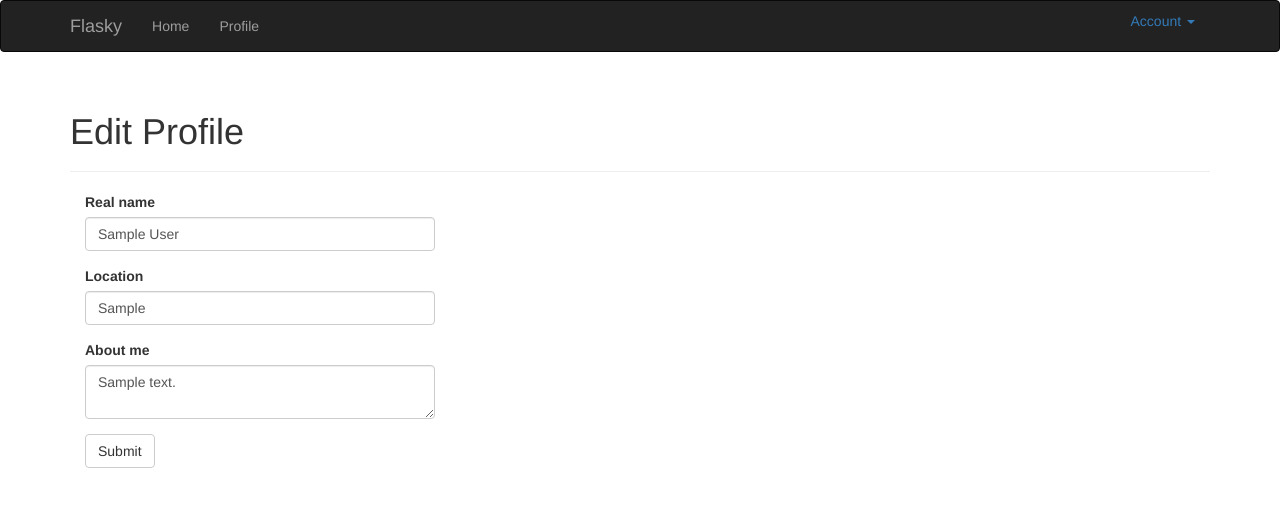
After one commit to scl1994/MyBlog, a Flask app: page /edit-profile in a window 1280 px wide. The commit adds this page. Shown: the top 507 px of the page. Run offline with Flask 2, Linux system fonts and the light colour scheme; a user stored in the database is signed in; tables that the repository leaves empty hold one stand-in row (values such as "Sample post"); some libraries are stand-ins or nearby versions.

Commit message:
edit profile

```diff
--- a/app/main/forms.py
+++ b/app/main/forms.py
@@ -1,8 +1,16 @@
 from flask_wtf import FlaskForm
-from wtforms import StringField, SubmitField
-from wtforms.validators import Required
+from wtforms import StringField, SubmitField, TextAreaField
+from wtforms.validators import Required, Length
 
 
 class NameForm(FlaskForm):
     name = StringField('What is your name?', validators=[Required()])
     submit = SubmitField('Submit')
+
+
+# 用户资料表单
+class EditProfileForm(FlaskForm):
+    name = StringField("Real name", validators=[Length(0, 64)])
+    location = StringField("Location", validators=[Length(0, 64)])
+    about_me = TextAreaField("About me")
+    submit = SubmitField("Submit")
--- a/app/main/views.py
+++ b/app/main/views.py
@@ -1,8 +1,9 @@
 from datetime import datetime
-from flask import render_template, session, redirect, url_for, abort
+from flask import render_template, session, redirect, url_for, abort, flash
+from flask_login import current_user, login_required
 
 from . import main
-from .forms import NameForm
+from .forms import NameForm, EditProfileForm
 from .. import db
 from ..models import User
 
@@ -25,3 +26,20 @@ def user(username):
     if user is None:
         abort(404)
     return render_template("user.html", user=user)
+
+
+@main.route("/edit-profile", methods=["GET", "POST"])
+@login_required
+def edit_profile():
+    form = EditProfileForm()
+    if form.validate_on_submit():
+        current_user.name = form.name.data
+        current_user.location = form.location.data
+        current_user.about_me = form.about_me.data
+        db.session.add(current_user)
+        flash("Your profile has been updated.")
+        return redirect(url_for(".user", username=current_user.username))
+    form.name.data = current_user.name
+    form.location.data = current_user.location
+    form.about_me.data = current_user.about_me
+    return render_template("edit_profile.html", form=form)
--- /dev/null
+++ b/app/templates/edit_profile.html
@@ -0,0 +1,13 @@
+{% extends "base.html" %}
+{% import "bootstrap/wtf.html" as wtf %}
+{% block title %}Flasky - Register{% endblock %}
+{% block page_content %}
+    <div class="page-header">
+        <h1>
+            Edit Profile
+        </h1>
+    </div>
+    <div class="col-md-4">
+        {{wtf.quick_form(form)}}
+    </div>
+{% endblock %}
```
Also changed, not shown: app/templates/user.html (+8 -1 lines), data-dev.sqlite.
